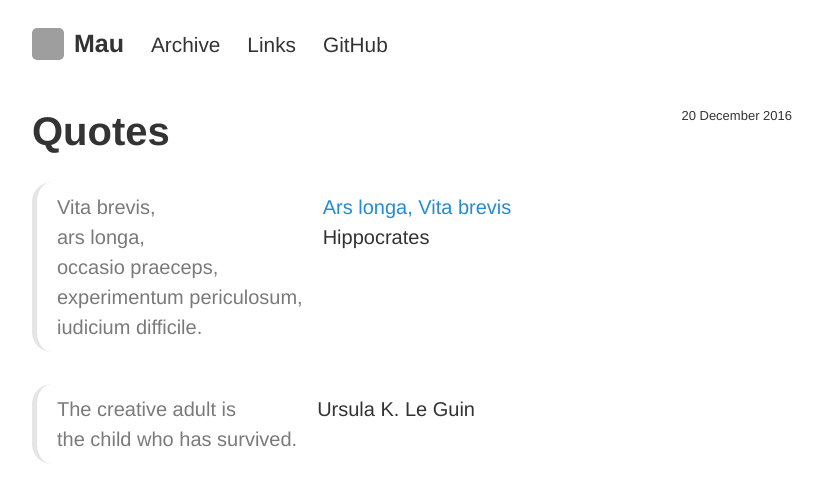
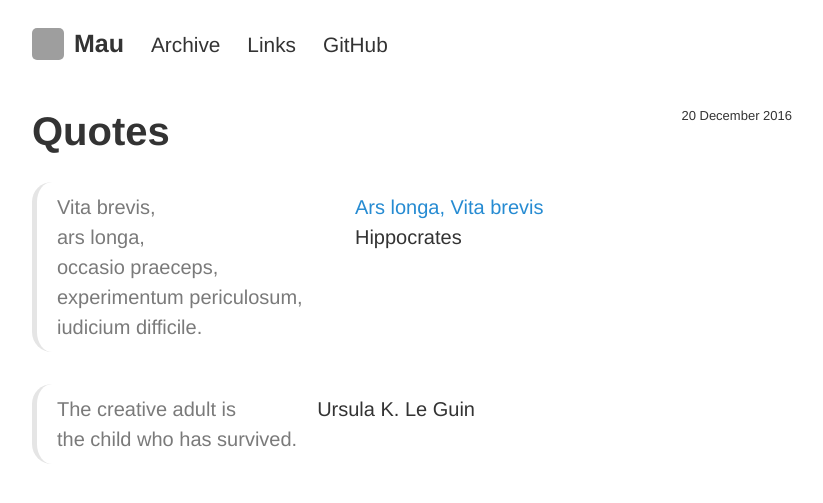
Before and after one commit to Maumagnaguagno/maumagnaguagno.github.io, a Jekyll site: the page built from quotes.md, in a window 1280 px wide. Shown: the top 503 px of the page, without its empty margins (228-1051 px from the left). Built offline with Jekyll 4.4.1, drawn with Linux system fonts in a browser that asks for light colours; our own code applies the rules of GitHub Pages for plain Markdown files; grey boxes are pictures that could not be loaded.

Commit message:
Keep 45% to better place each cell

```diff
--- a/quotes.md
+++ b/quotes.md
@@ -7,7 +7,7 @@ hidden: true
 
 # Quotes
 
-<div class="split"><div markdown="1">
+<div class="split"><div style="width:45%" markdown="1">
 
 > Vita brevis,
 > ars longa,
@@ -15,7 +15,7 @@ hidden: true
 > experimentum periculosum,
 > iudicium difficile.
 
-</div><div markdown="1">
+</div><div style="width:45%" markdown="1">
 
 [Ars longa, Vita brevis](https://en.wikipedia.org/wiki/Ars_longa,_vita_brevis)
 Hippocrates
```
Also changed, not shown: README.md.
